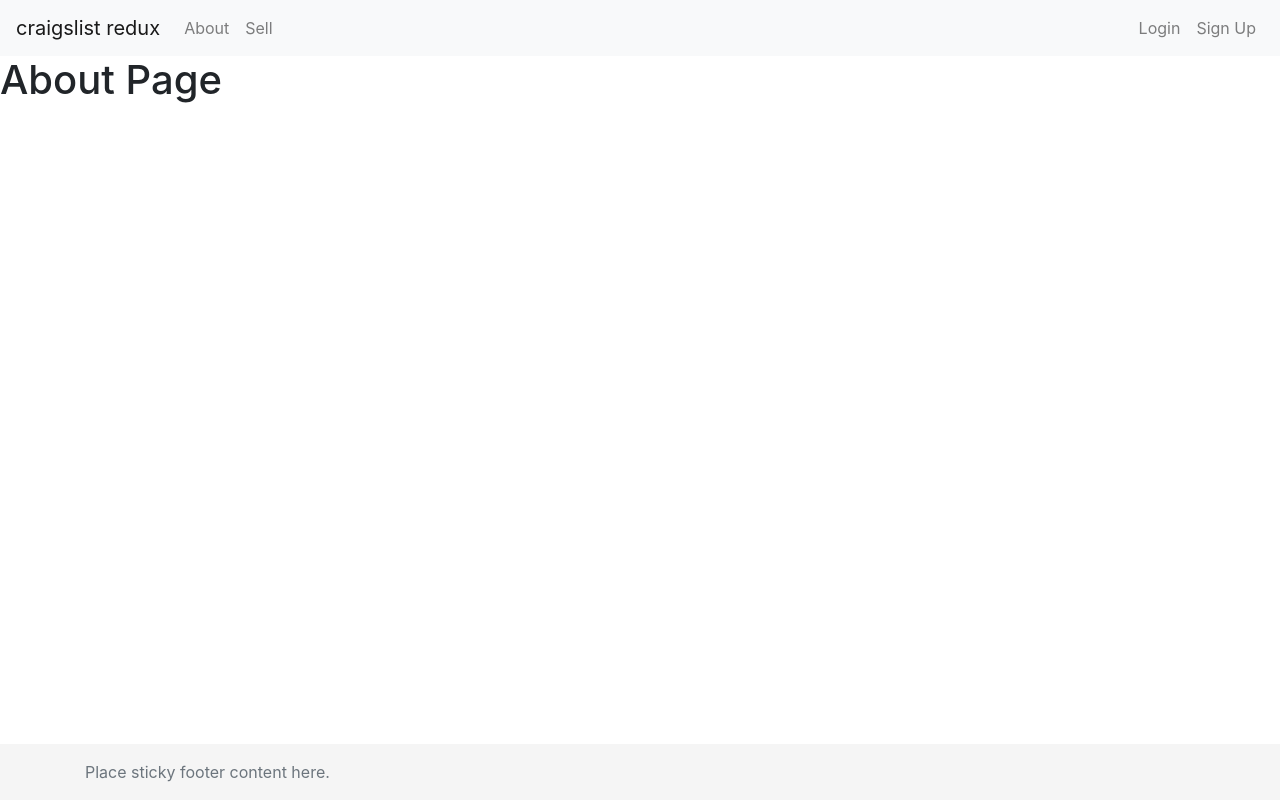
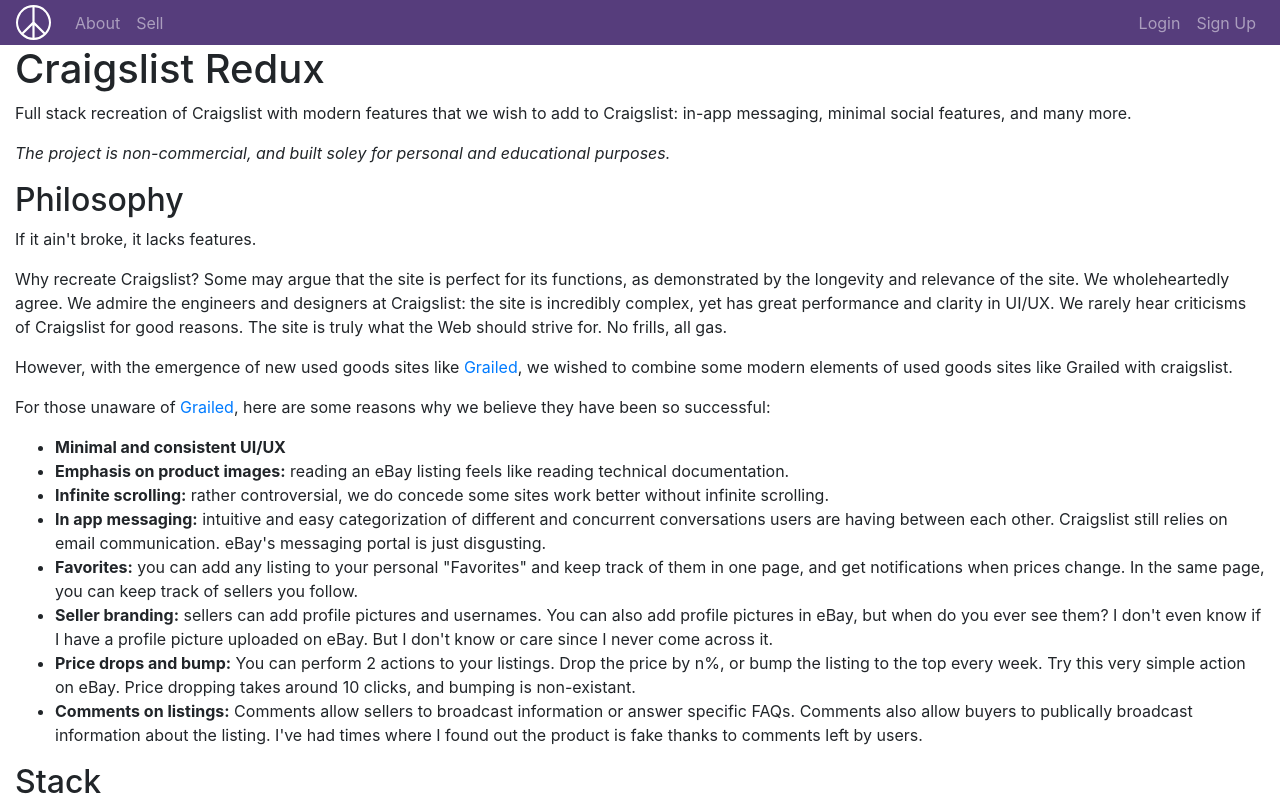
Before and after one commit to andrewhwanpark/craigslist-redux, a React (Create React App) app in the folder frontend/: page /about in a window 1280 px wide. Shown: the top 800 px of the page. Built offline with nearby package versions, Linux system fonts and the light colour scheme; no server answers.

Commit message:
Change navbar styles, CSS refactoring

```diff
--- a/frontend/src/App.css
+++ /dev/null
@@ -1,61 +0,0 @@
-main > .container {
-  padding: 60px 15px 0;
-}
-
-.footer {
-  background-color: #f5f5f5;
-}
-
-.card-img-top {
-  width: 100%;
-  height: 15vw;
-  object-fit: cover;
-}
-
-/* CSS for location filter in navbar */
-.location-filter {
-  padding-right: 0.5rem;
-  padding-left: 0.5rem;
-  padding-top: 0.5rem;
-}
-
-/* Location dropdown scrolling */
-.dropdown-menu {
-  max-height: 400px;
-  overflow-y: auto;
-}
-
-/* Bootstrap login styling */
-.form-signin {
-  max-width: 330px;
-  padding: 15px;
-  margin: 0 auto;
-  /* Center on page */
-  position: absolute;
-  left: 50%;
-  top: 50%;
-  -webkit-transform: translate(-50%, -50%);
-  transform: translate(-50%, -50%);
-}
-
-/* Images */
-.file-list {
-  margin: 20px 0;
-  padding: 0;
-  list-style: none;
-  display: flex;
-  flex-wrap: wrap;
-}
-.file-item {
-  width: calc(33% - 20px);
-  height: 300px;
-  border: 1px solid #eaeaea;
-  border-radius: 4px;
-  margin: 10px;
-  cursor: move;
-  transition: all 0.2s linear;
-}
-.file-img {
-  width: 100%;
-  height: 100%;
-}
--- a/frontend/src/App.js
+++ b/frontend/src/App.js
@@ -1,5 +1,4 @@
 import React, { useState, useEffect, useMemo } from "react";
-import "./App.css";
 import { Switch, Route } from "react-router-dom";
 import Axios from "axios";
 
--- a/frontend/src/components/About.js
+++ b/frontend/src/components/About.js
@@ -1,7 +1,93 @@
 import React from "react";
+import { Container } from "react-bootstrap";
 
 const About = () => {
-  return <h1>About Page</h1>;
+  return (
+    <Container fluid>
+      <h1>Craigslist Redux</h1>
+      <p>
+        Full stack recreation of Craigslist with modern features that we wish to
+        add to Craigslist: in-app messaging, minimal social features, and many
+        more.
+      </p>
+      <p>
+        <em>
+          The project is non-commercial, and built soley for personal and
+          educational purposes.
+        </em>
+      </p>
+      <h2>Philosophy</h2>
+      <blockquote>
+        <p>If it ain&#39;t broke, it lacks features.</p>
+      </blockquote>
+      <p>
+        Why recreate Craigslist? Some may argue that the site is perfect for its
+        functions, as demonstrated by the longevity and relevance of the site.
+        We wholeheartedly agree. We admire the engineers and designers at
+        Craigslist: the site is incredibly complex, yet has great performance
+        and clarity in UI/UX. We rarely hear criticisms of Craigslist for good
+        reasons. The site is truly what the Web should strive for. No frills,
+        all gas.
+      </p>
+      <p>
+        However, with the emergence of new used goods sites like{" "}
+        <a href="https://www.grailed.com/">Grailed</a>, we wished to combine
+        some modern elements of used goods sites like Grailed with craigslist.
+      </p>
+      <p>
+        For those unaware of <a href="https://www.grailed.com/">Grailed</a>,
+        here are some reasons why we believe they have been so successful:
+      </p>
+      <ul>
+        <li>
+          <strong>Minimal and consistent UI/UX</strong>
+        </li>
+        <li>
+          <strong>Emphasis on product images:</strong> reading an eBay listing
+          feels like reading technical documentation.
+        </li>
+        <li>
+          <strong>Infinite scrolling:</strong> rather controversial, we do
+          concede some sites work better without infinite scrolling.
+        </li>
+        <li>
+          <strong>In app messaging:</strong> intuitive and easy categorization
+          of different and concurrent conversations users are having between
+          each other. Craigslist still relies on email communication. eBay&#39;s
+          messaging portal is just disgusting.
+        </li>
+        <li>
+          <strong>Favorites:</strong> you can add any listing to your personal
+          &quot;Favorites&quot; and keep track of them in one page, and get
+          notifications when prices change. In the same page, you can keep track
+          of sellers you follow.
+        </li>
+        <li>
+          <strong>Seller branding:</strong> sellers can add profile pictures and
+          usernames. You can also add profile pictures in eBay, but when do you
+          ever see them? I don&#39;t even know if I have a profile picture
+          uploaded on eBay. But I don&#39;t know or care since I never come
+          across it.
+        </li>
+        <li>
+          <strong>Price drops and bump:</strong> You can perform 2 actions to
+          your listings. Drop the price by n%, or bump the listing to the top
+          every week. Try this very simple action on eBay. Price dropping takes
+          around 10 clicks, and bumping is non-existant.
+        </li>
+        <li>
+          <strong>Comments on listings:</strong> Comments allow sellers to
+          broadcast information or answer specific FAQs. Comments also allow
+          buyers to publically broadcast information about the listing. I&#39;ve
+          had times where I found out the product is fake thanks to comments
+          left by users.
+        </li>
+      </ul>
+      <h2>Stack</h2>
+      <p>We are using the MERN stack: MongoDB, Express, React, Node</p>
+      <h2>TBD</h2>
+    </Container>
+  );
 };
 
 export default About;
--- a/frontend/src/components/nav/Navbars.js
+++ b/frontend/src/components/nav/Navbars.js
@@ -22,9 +22,21 @@ const Navbars = () => {
 
   return (
     <header>
-      <Navbar bg="light" variant="light">
+      <Navbar bg="dark" variant="dark" className="py-0">
         <Navbar.Brand as={Link} to="/">
-          craigslist redux
+          <svg
+            width="1.75em"
+            height="1.75em"
+            viewBox="0 0 16 16"
+            className="bi bi-peace"
+            fill="currentColor"
+            xmlns="http://www.w3.org/2000/svg"
+          >
+            <path
+              fillRule="evenodd"
+              d="M7.5 1.018a7 7 0 0 0-4.79 11.566L7.5 7.793V1.018zm1 0v6.775l4.79 4.79A7 7 0 0 0 8.5 1.018zm4.084 12.273L8.5 9.207v5.775a6.97 6.97 0 0 0 4.084-1.691zM7.5 14.982V9.207l-4.084 4.084A6.97 6.97 0 0 0 7.5 14.982zM0 8a8 8 0 1 1 16 0A8 8 0 0 1 0 8z"
+            />
+          </svg>
         </Navbar.Brand>
         <Nav className="mr-auto">
           <Nav.Link as={Link} to="/about">
--- a/frontend/src/index.css
+++ b/frontend/src/index.css
@@ -13,3 +13,69 @@ code {
   font-family: source-code-pro, Menlo, Monaco, Consolas, "Courier New",
     monospace;
 }
+
+main > .container {
+  padding: 60px 15px 0;
+}
+
+.footer {
+  background-color: #f5f5f5;
+}
+
+.card-img-top {
+  width: 100%;
+  height: 15vw;
+  object-fit: cover;
+}
+
+/* CSS for location filter in navbar */
+.location-filter {
+  padding-right: 0.5rem;
+  padding-left: 0.5rem;
+  padding-top: 0.5rem;
+}
+
+/* Location dropdown scrolling */
+.dropdown-menu {
+  max-height: 400px;
+  overflow-y: auto;
+}
+
+/* Bootstrap login styling */
+.form-signin {
+  max-width: 330px;
+  padding: 15px;
+  margin: 0 auto;
+  /* Center on page */
+  position: absolute;
+  left: 50%;
+  top: 50%;
+  -webkit-transform: translate(-50%, -50%);
+  transform: translate(-50%, -50%);
+}
+
+/* Images */
+.file-list {
+  margin: 20px 0;
+  padding: 0;
+  list-style: none;
+  display: flex;
+  flex-wrap: wrap;
+}
+.file-item {
+  width: calc(33% - 20px);
+  height: 300px;
+  border: 1px solid #eaeaea;
+  border-radius: 4px;
+  margin: 10px;
+  cursor: move;
+  transition: all 0.2s linear;
+}
+.file-img {
+  width: 100%;
+  height: 100%;
+}
+
+nav.bg-dark {
+  background-color: #563d7c !important;
+}
--- a/frontend/src/index.js
+++ b/frontend/src/index.js
@@ -1,12 +1,10 @@
 import React from "react";
 import ReactDOM from "react-dom";
+import "bootstrap/dist/css/bootstrap.min.css";
 import "./index.css";
 import App from "./App";
 import { BrowserRouter as Router } from "react-router-dom";
 import { ListingProvider } from "./context/Context";
-
-// Bootstrap
-import "bootstrap/dist/css/bootstrap.min.css";
 
 ReactDOM.render(
   <ListingProvider>
```
